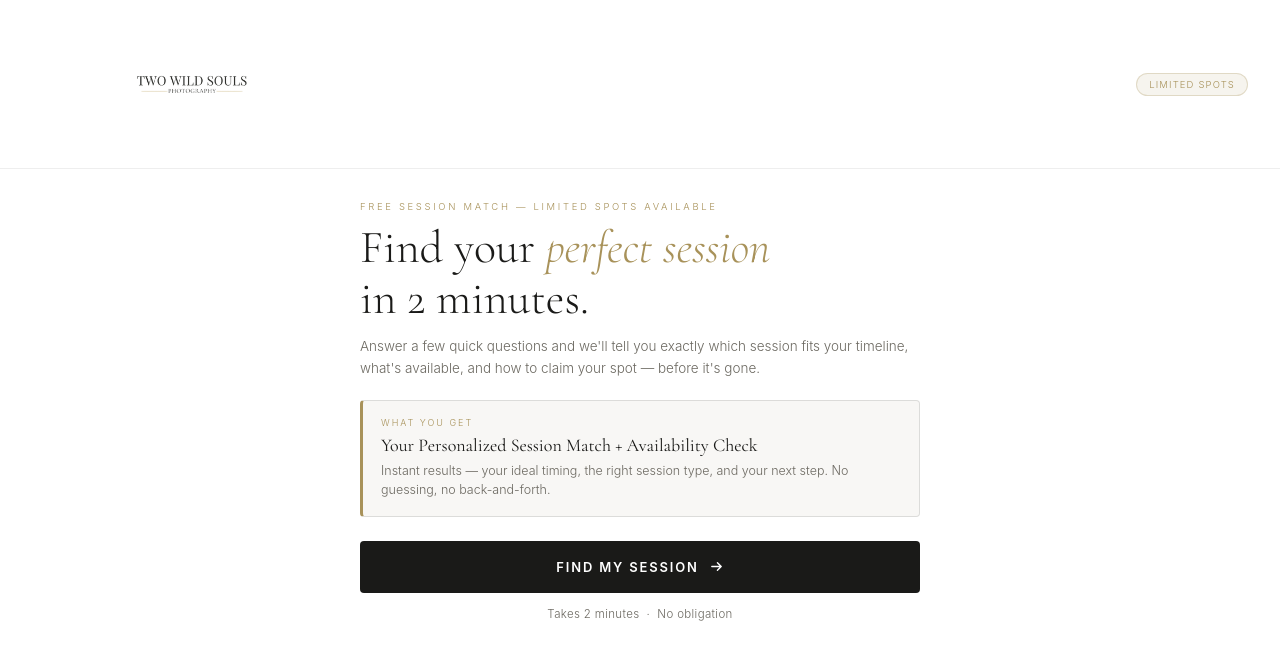
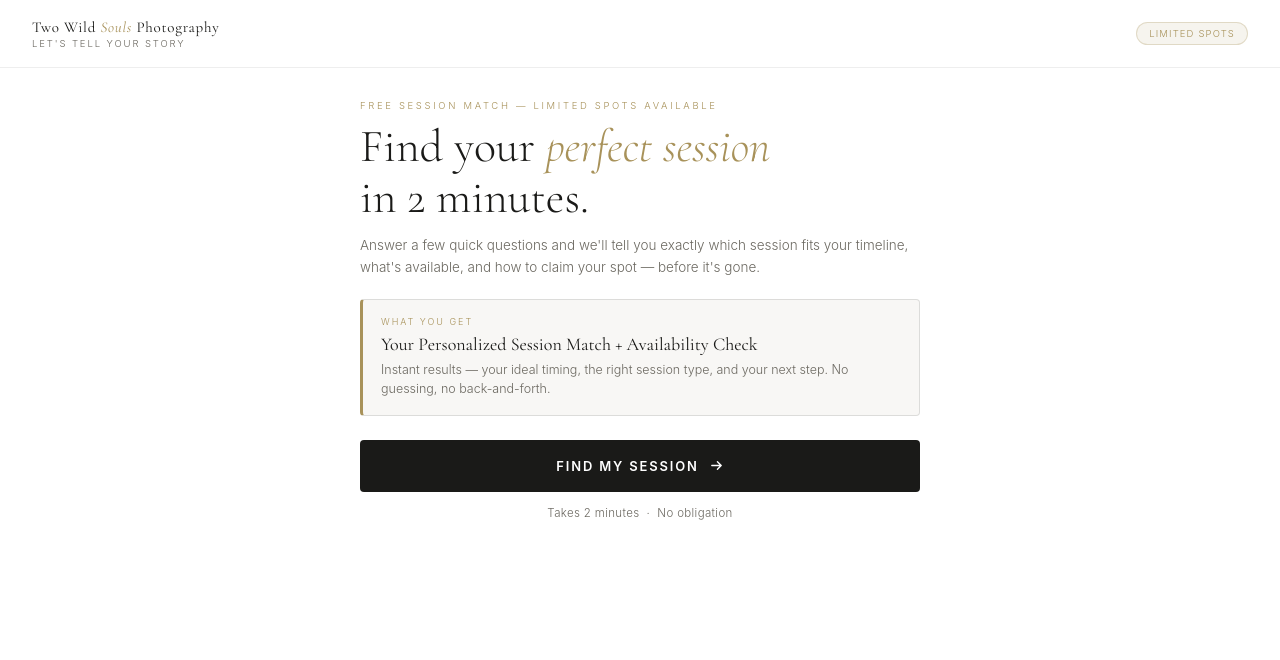
Before and after one commit to reveleadtion/Lead_Qualification, a plain HTML site: page index.html in a window 1280 px wide. Drawn offline with nearby package versions, Linux system fonts and the light colour scheme.

Commit message:
Update index.html

```diff
--- a/index.html
+++ b/index.html
@@ -82,18 +82,21 @@ html, body {
 /* ── Header ─────────────────────────────────────────────────────────── */
 header {
   display: flex; align-items: center; justify-content: space-between;
-  padding: 4px 20px;
+  padding: 18px 20px;
   border-bottom: 1px solid var(--faint);
   background: var(--bg);
   position: sticky; top: 0; z-index: 100;
 }
-.logo-wrap { display: flex; align-items: center; }
-.logo-img {
-  display: block;
-  height: 160px;
-  width: auto;
-  max-width: 320px;
-  object-fit: contain;
+.logo-wrap { display: flex; flex-direction: column; gap: 2px; }
+.logo-name {
+  font-family: 'Cormorant Garamond', serif;
+  font-size: 15px; font-weight: 400;
+  letter-spacing: 0.05em; color: var(--text);
+}
+.logo-name em { font-style: italic; color: var(--gold); }
+.logo-sub {
+  font-size: 9.5px; letter-spacing: 0.2em;
+  text-transform: uppercase; color: var(--text2);
 }
 .header-badge {
   font-size: 9.5px; letter-spacing: 0.12em; text-transform: uppercase;
@@ -101,7 +104,6 @@ header {
   background: var(--gold-dim);
   border: 1px solid var(--gold-bdr);
   padding: 5px 12px; border-radius: 100px; white-space: nowrap;
-  flex-shrink: 0;
 }
 
 /* ── Progress bar ────────────────────────────────────────────────────── */
@@ -785,7 +787,6 @@ textarea.text-field {
   header, .progress-shell { padding-left: 32px; padding-right: 32px; }
   main { padding: 0 32px 120px; }
   .bottom-nav { padding: 18px 32px max(18px, env(safe-area-inset-bottom)); }
-  .logo-img { height: 160px; max-width: 320px; }
 }
 @media (min-width: 900px) {
   main { max-width: 560px; margin: 0 auto; padding: 0 0 140px; }
@@ -804,7 +805,8 @@ textarea.text-field {
 
 <header>
   <div class="logo-wrap">
-    <img src="images/logo.png" alt="Two Wild Souls Photography" class="logo-img">
+    <span class="logo-name">Two Wild <em>Souls</em> Photography</span>
+    <span class="logo-sub">Let's tell your story</span>
   </div>
   <span class="header-badge">Limited Spots</span>
 </header>
@@ -1087,6 +1089,10 @@ function render() {
       if (state.gradYear === 'soon' && state.timing === 'later') { renderKlavUniversal(content); return; }
     }
 
+    // ── CHANGE 2: May timing → always Sprout, no fork shown ──
+    // May falls through hasFixedRouting() and lands here without hitting the
+    // 'later' Klaviyo branch below, so no extra guard is needed here.
+
     // 6. Later/flexible timing (non-senior, non-pregnancy) → Klaviyo universal
     if (state.timing === 'later' && service !== 'senior') {
       renderKlavUniversal(content); return;
@@ -1281,6 +1287,7 @@ function selectBudget(value, el) {
 
 // ── Options Step ────────────────────────────────────────────────────
 function renderOptionsStep(content, step) {
+  // ── CHANGE 1 (cont): Apply may-urgent class to the May button ──
   const optHtml = step.options.map(o => {
     const mayClass = o.mayUrgent ? ' may-urgent' : '';
     return `
@@ -1359,12 +1366,14 @@ const SERVICE_DISPLAY = {
   beauty:    'Beauty / Milestone',
 };
 
+// ── CHANGE 2: May timing has fixed routing → always Sprout, no fork ──
 function hasFixedRouting() {
   const svc = state.service;
   const dv  = state.dueDateValid;
   if (svc === 'maternity' || svc === 'boudoir' || svc === 'newborn') return true;
   if (svc === 'senior' && state.gradYear === 'later') return true;
   if (svc === 'senior' && state.gradYear === 'soon' && state.timing && state.timing !== 'later') return true;
+  // May last-minute: always route directly to Sprout, never show the fork
   if (state.timing === 'may') return true;
   return false;
 }
@@ -1507,6 +1516,7 @@ async function submitKlaviyo() {
     '\u2713 You\'re on the list. We\'ll be in touch around your anatomy scan.');
 }
 
+// ── CHANGE 4: May added to buildAutoNote timing map ──
 function buildAutoNote() {
   const parts = [];
   if (state.dueDate) {
@@ -1525,6 +1535,7 @@ function buildAutoNote() {
   return parts.join(' | ');
 }
 
+// ── CHANGE 5: May added to getResultCopy spotMap ──
 function getResultCopy() {
   const svc    = state.service;
   const timing = state.timing;
@@ -1551,6 +1562,7 @@ function getResultCopy() {
   if (svc === 'senior' && state.gradYear === 'soon') {
     return { eyebrow: 'Reserve Your Session', headline: 'Let\'s capture <em>this milestone.</em>', body: 'We\'d love to work with your senior. Select your preferred session month and fill in your details below.', spot: '' };
   }
+  // May: urgency-focused copy
   if (timing === 'may') {
     return { eyebrow: 'Last Minute Availability', headline: 'Grab this <em>before it\'s gone.</em>', body: 'We have a rare last-minute opening this May. Fill in your details below and we\'ll be in touch quickly to lock it in.', spot: spotMap.may };
   }
@@ -1610,6 +1622,7 @@ function renderUnifiedForm(el) {
     ? '<span class="spots-badge"><svg width="10" height="10" viewBox="0 0 24 24" fill="none" stroke="currentColor" stroke-width="2"><circle cx="12" cy="12" r="10"/><path d="M12 8v4l3 3"/></svg>' + copy.spot + '</span>'
     : '';
 
+  // ── May sessions: fixed routing → no fork, submit label is direct ──
   const forkHtml = fixed ? '' :
     '<div class="fork-row">' +
     '<span class="fork-label">When would you like us to reach out?</span>' +
@@ -1719,6 +1732,9 @@ async function submitUnified() {
   const svc          = state.service;
   const dv           = state.dueDateValid;
 
+  // ── CHANGE 2 (cont): May always routes to Sprout — no fork override needed
+  // because hasFixedRouting() returns true for May, so forkChoice is never shown
+  // and will always be the default 'now'. The dest logic below handles it correctly.
   let dest = 'sprout';
 
   if ((svc === 'maternity' || svc === 'boudoir' || svc === 'newborn') && dv === 'tooEarly') {
```
